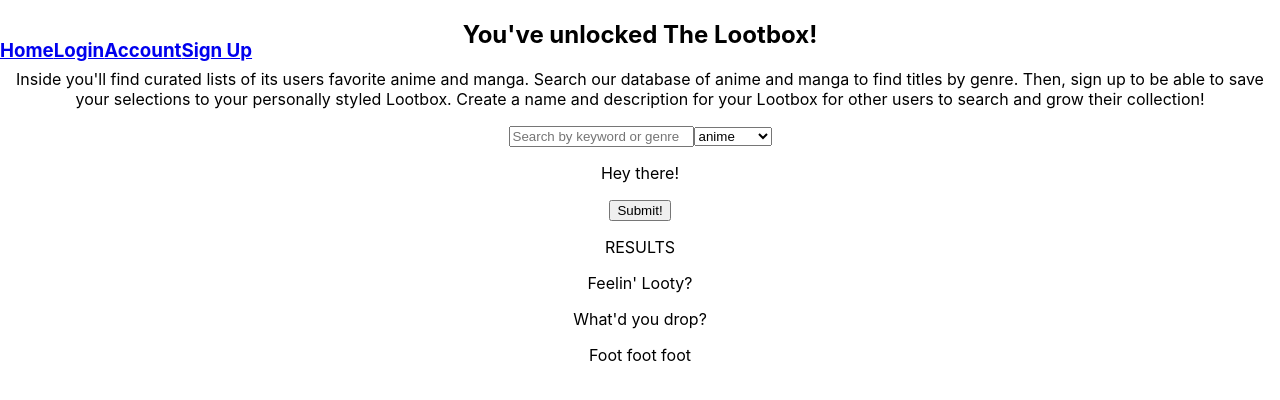
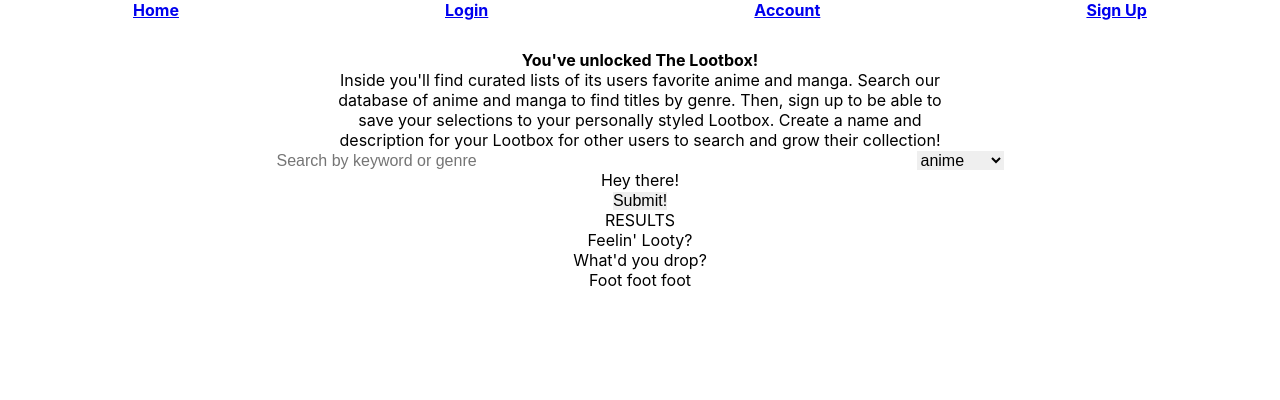
Before and after one commit to zkzerotwo/anime-culture-crypt-capstone-client, a React (Create React App) app: page / in a window 1280 px wide. Shown: the top 400 px of the page. Built offline with nearby package versions, Linux system fonts and the light colour scheme.

Commit message:
templates for returned results

```diff
--- a/src/App.css
+++ b/src/App.css
@@ -1,9 +1,5 @@
 .App {
   text-align: center;
-}
-
-.App-header {
-  position: fixed;
 }
 
 .search-results {
@@ -18,3 +14,26 @@
   justify-content: space-around;
   height: 50px;
 }
+
+.intro-card {
+  display: block;
+  width: 50%;
+  margin: auto;
+}
+
+input[type=text] {
+  width: 50%;
+  border-radius: 5px;
+}
+
+li {
+  display: block;
+  list-style: none;
+
+}
+
+.entries li {
+  width: 50%;
+  display: flex;
+  flex-direction: row;
+}
--- a/src/ResultBar/ResultBar.js
+++ b/src/ResultBar/ResultBar.js
@@ -6,8 +6,14 @@ export default function ResultBar(props) {
     console.log(props.results, "results props")
     const entries = props.results.map(entry => {
         return (
-            <li key={entry.mal_id}>{entry.title}
-            <img alt={entry.title}src={entry.image_url} /></li>
+            <li key={entry.mal_id}>
+                <img alt={entry.title} src={entry.image_url} />
+                <div>
+                    <p>{entry.title}</p>
+                    <p>{entry.synopsis}</p>
+                    <a href={entry.url}>Learn More</a>
+                </div>
+            </li>
         )
     })
     return (
--- a/src/index.css
+++ b/src/index.css
@@ -1,3 +1,48 @@
+* {
+  margin: 0;
+  padding: 0;
+  border: 0;
+  font-size: 100%;
+  /*The box-sizing property is used to tell the browser what the sizing properties (width and height) should include border-box.*/
+  box-sizing: border-box;
+  /*reset Chrome user agent styles*/
+  -webkit-margin-before: 0px;
+  -webkit-margin-after: 0px;
+  -webkit-margin-start: 0px;
+  -webkit-margin-end: 0px;
+  -webkit-padding-before: 0px;
+  -webkit-padding-after: 0px;
+  -webkit-padding-start: 0px;
+  -webkit-padding-end: 0px;
+  /*reset Firefox user agent styles*/
+  -moz-margin-before: 0px;
+  -moz-margin-after: 0px;
+  -moz-margin-start: 0px;
+  -moz-margin-end: 0px;
+  -moz-padding-before: 0px;
+  -moz-padding-after: 0px;
+  -moz-padding-start: 0px;
+  -moz-padding-end: 0px;
+  /*reset Internet Explorer user agent styles*/
+  -ms-margin-before: 0px;
+  -ms-margin-after: 0px;
+  -ms-margin-start: 0px;
+  -ms-margin-end: 0px;
+  -ms-padding-before: 0px;
+  -ms-padding-after: 0px;
+  -ms-padding-start: 0px;
+  -ms-padding-end: 0px;
+  /*reset Opera user agent styles*/
+  -o-margin-before: 0px;
+  -o-margin-after: 0px;
+  -o-margin-start: 0px;
+  -o-margin-end: 0px;
+  -o-padding-before: 0px;
+  -o-padding-after: 0px;
+  -o-padding-start: 0px;
+  -o-padding-end: 0px;
+}
+
 body {
   margin: 0;
   font-family: -apple-system, BlinkMacSystemFont, 'Segoe UI', 'Roboto', 'Oxygen',
```
Also changed, not shown: src/store.js (added, +54 -0 lines).
